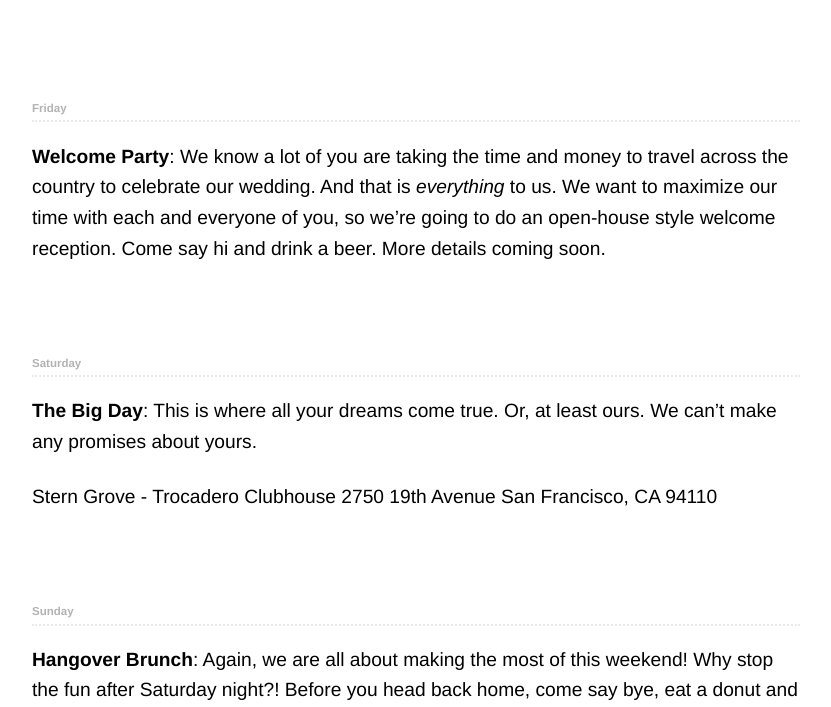
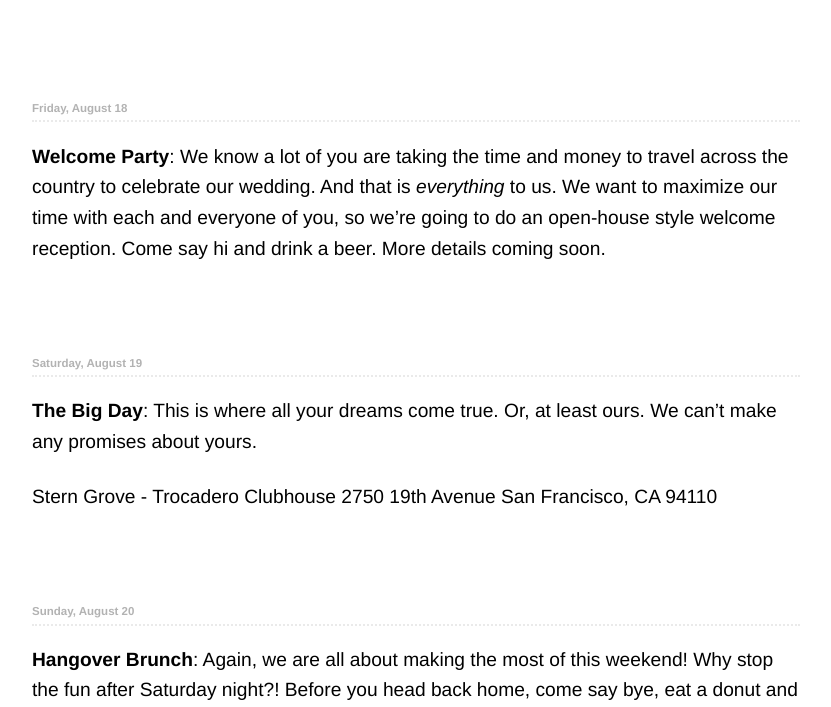
Before and after one commit to nkadlac/alieplusnate.com, a Jekyll site: the page built from schedule.md, in a window 1280 px wide. Shown: the part 276-983 px from the top of the page, without its empty margins (224-1055 px from the left). Built offline with Jekyll 4.4.1, drawn with Linux system fonts in a browser that asks for light colours; some web fonts are replaced.

Commit message:
Updated Schedule

```diff
--- a/schedule.md
+++ b/schedule.md
@@ -5,11 +5,11 @@ position: 3
 layout: page
 ---
 
-## Friday
+## Friday, August 18
 
 **Welcome Party**: We know a lot of you are taking the time and money to travel across the country to celebrate our wedding. And that is *everything* to us. We want to maximize our time with each and everyone of you, so we're going to do an open-house style welcome reception. Come say hi and drink a beer. More details coming soon.
 
-## Saturday
+## Saturday, August 19
 
 **The Big Day**: This is where all your dreams come true. Or, at least ours. We can't make any promises about yours.
 
@@ -17,6 +17,6 @@ Stern Grove - Trocadero Clubhouse
 2750 19th Avenue
 San Francisco, CA 94110
 
-## Sunday
+## Sunday, August 20
 
 **Hangover Brunch**: Again, we are all about making the most of this weekend! Why stop the fun after Saturday night?! Before you head back home, come say bye, eat a donut and drink a mimosa. More details coming soon.
```
